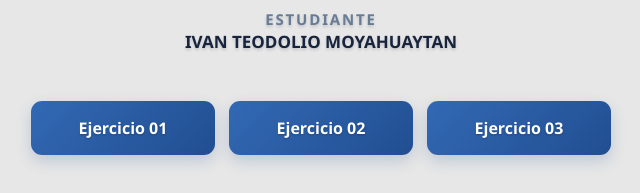
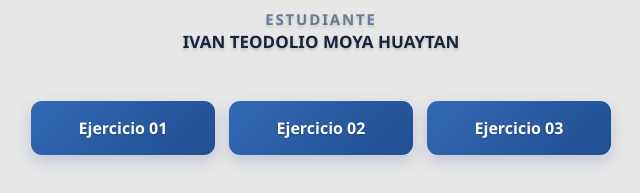
Before and after one commit to hisminsadig/LPCV_S7, a plain HTML site: page index.html in a window 1280 px wide. Shown: the part 524-717 px from the top of the page, 319-959 px from the left. Drawn offline with Linux system fonts and the light colour scheme.

Commit message:
Update index.html

```diff
--- a/index.html
+++ b/index.html
@@ -31,7 +31,7 @@
         <div><dt>Docente</dt><dd>Mg. Ing. Jose Arturo Diaz Pulido</dd></div>
         <div><dt>Carrera</dt><dd>Ingeniería de Sistemas e IA</dd></div>
         <div><dt>Sección</dt><dd>"A"</dd></div>
-        <div><dt>Estudiante</dt><dd>Ivan Teodolio Moyahuaytan</dd></div>
+        <div><dt>Estudiante</dt><dd>Ivan Teodolio Moya huaytan</dd></div>
       </dl>
 
       <!-- Accesos a los 3 ejercicios -->
```
